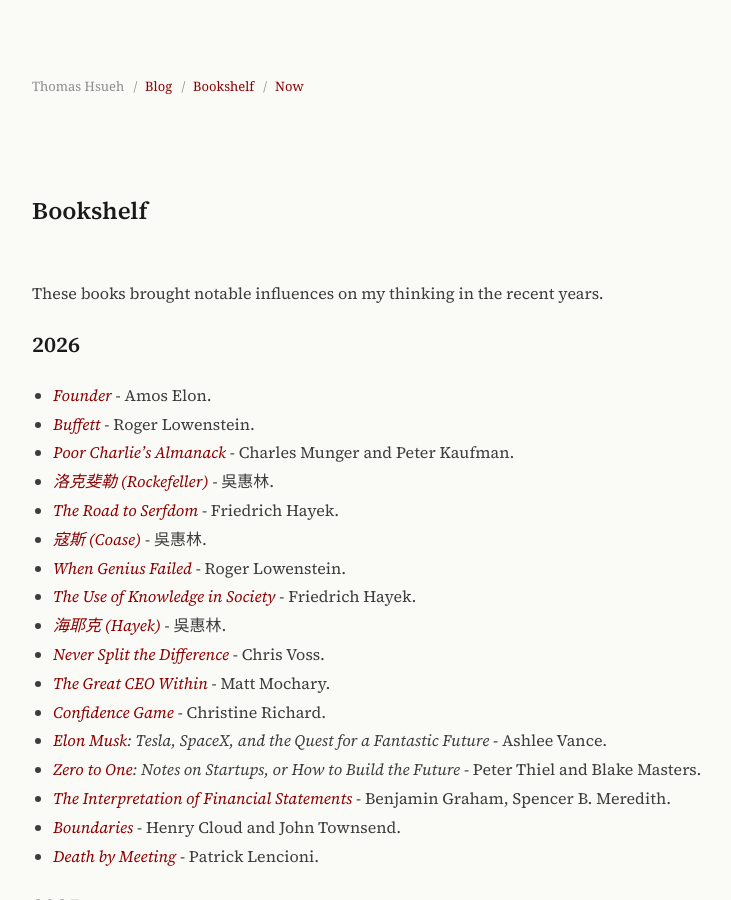
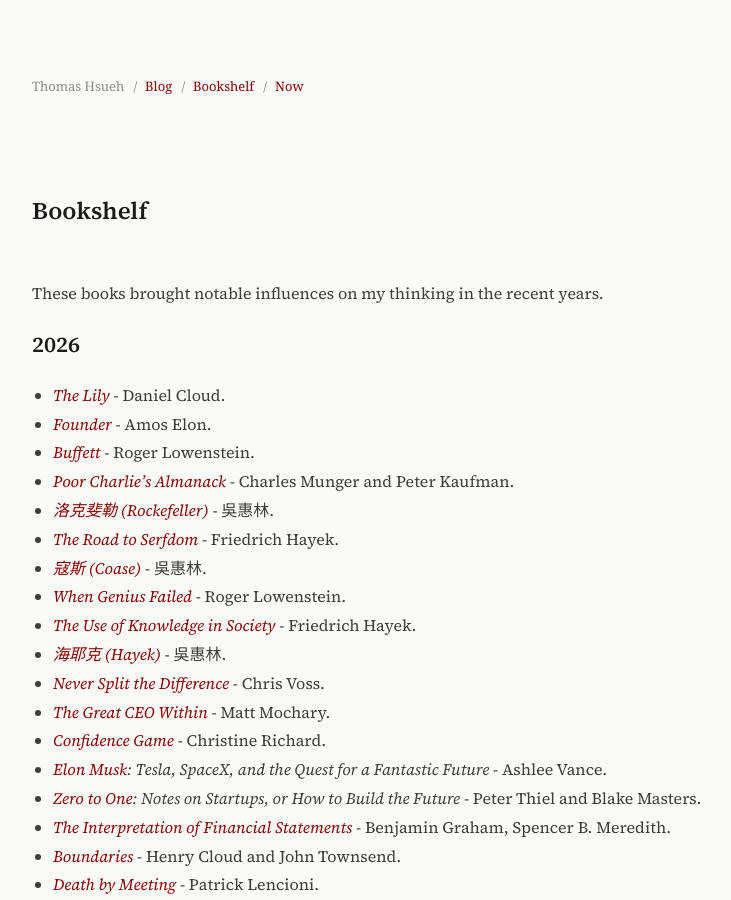
Before and after one commit to guiltygyoza/new-blog, a Jekyll site: the page built from _pages/bookshelf.markdown, in a window 1280 px wide and 900 px high. Shown: the whole window, without its empty margins (238-969 px from the left). Built offline with Jekyll 4.4.1, drawn with Linux system fonts in a browser that asks for light colours.

Commit message:
add book

```diff
--- a/_pages/bookshelf.markdown
+++ b/_pages/bookshelf.markdown
@@ -7,6 +7,7 @@
 These books brought notable influences on my thinking in the recent years.
 
 ## 2026
+- *[The Lily](https://www.goodreads.com/book/show/16044254-the-lily){:target="_blank"}* - Daniel Cloud.
 - *[Founder](https://www.goodreads.com/book/show/596149.Founder){:target="_blank"}* - Amos Elon.
 - *[Buffett](https://www.goodreads.com/book/show/1155.Buffett){:target="_blank"}* - Roger Lowenstein.
 - *[Poor Charlie's Almanack](https://www.goodreads.com/book/show/944652.Poor_Charlie_s_Almanack){:target="_blank"}* - Charles Munger and Peter Kaufman.
```
